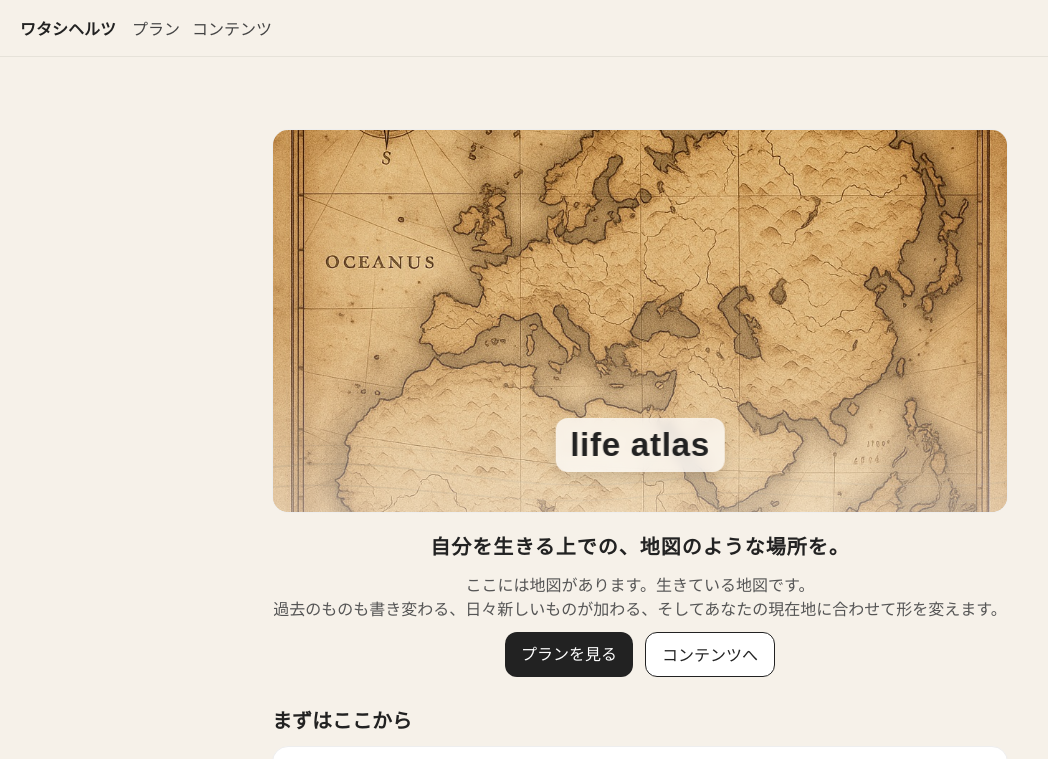
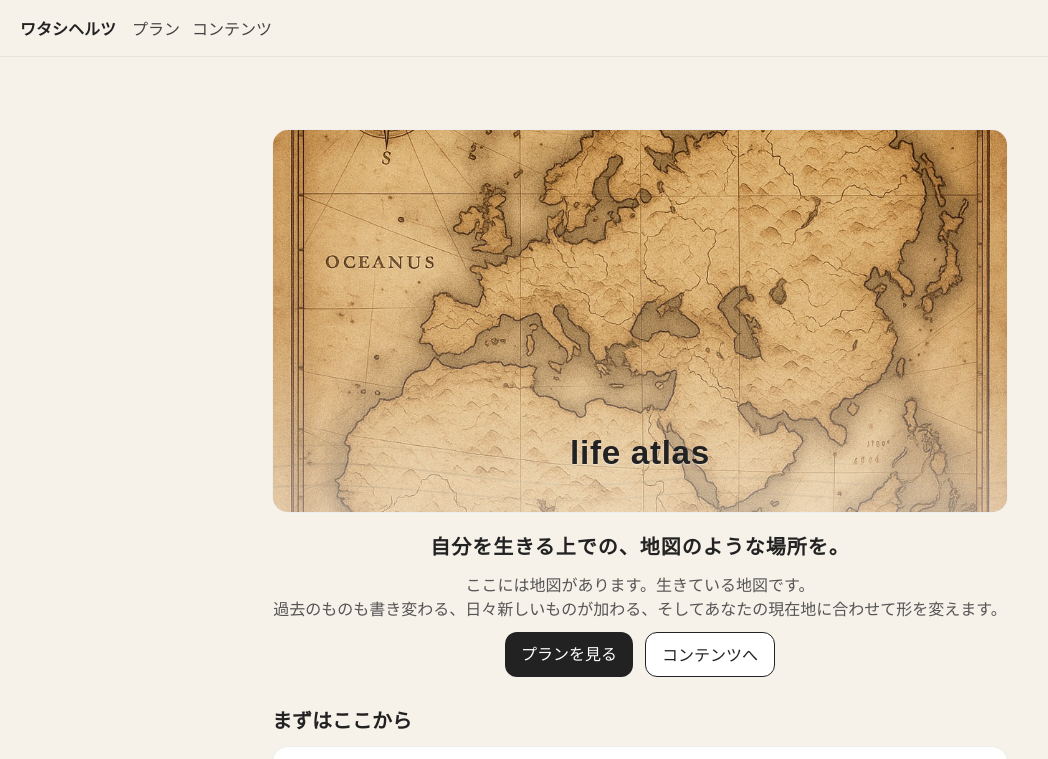
Before and after one commit to hiracoh/watashihertz, a Next.js app: page / in a window 1280 px wide. Shown: the top 759 px of the page, without its empty margins (0-1048 px from the left). Built offline with nearby package versions, Linux system fonts and the light colour scheme; a web font is replaced by a local one.

Commit message:
Update page.js

```diff
--- a/app/page.js
+++ b/app/page.js
@@ -90,13 +90,13 @@ export default function Home() {
 
   return (
     <main style={{ maxWidth: 768, margin: "0 auto", padding: "40px 16px" }}>
-      {/* --- ヒーロー：下に行くほど白くなるグラデ＋最下部にタイトル＋等高線SVG --- */}
+     {/* --- ヒーロー：下に行くほど白くなる＋等高線＋文字だけタイトル --- */}
 <section style={{ position: "relative", marginBottom: "1.75rem" }}>
   <div
     style={{
       position: "relative",
       width: "100%",
-            height: "clamp(360px, 48vh, 600px)", // モバイル〜PCでほどよく可変
+      height: "clamp(360px, 48vh, 600px)",
       borderRadius: 16,
       overflow: "hidden",
       border: "1px solid #eee",
@@ -108,25 +108,26 @@ export default function Home() {
       alt="ワタシヘルツ"
       fill
       priority
-            sizes="(max-width: 768px) 100vw, 60vw"
+      sizes="(max-width: 768px) 100vw, 768px"
       style={{
         objectFit: "cover",
-              objectPosition: "50% 45%", // 必要に応じて中心を調整
+        objectPosition: "50% 45%",
       }}
     />
 
-          {/* 柔らかグラデ：上は透明→下は白に近づく */}
+    {/* 柔らかグラデ（上:透明 → 下:白寄り）※最背面より一段上 */}
     <div
       style={{
         position: "absolute",
         inset: 0,
         background:
-                "linear-gradient(to bottom, rgba(255,255,255,0.0) 0%, rgba(255,255,255,0.12) 55%, rgba(255,255,255,0.28) 75%, rgba(255,255,255,0.45) 100%)",
+          "linear-gradient(to bottom, rgba(255,255,255,0.00) 0%, rgba(255,255,255,0.12) 55%, rgba(255,255,255,0.28) 75%, rgba(255,255,255,0.45) 100%)",
         pointerEvents: "none",
+        zIndex: 1,
       }}
     />
 
-          {/* 等高線SVG：下部にうっすら（地図モチーフ） */}
+    {/* 等高線SVG（グラデの上に来るよう zIndex:2） */}
     <svg
       aria-hidden="true"
       width="100%"
@@ -138,15 +139,15 @@ export default function Home() {
         left: 0,
         right: 0,
         bottom: 0,
-              opacity: 0.18, // 0.12〜0.22で調整
+        opacity: 0.2,              // 0.12〜0.25で調整
         pointerEvents: "none",
+        zIndex: 2,                 // ← これで見えるようになる
       }}
     >
       <defs>
         <linearGradient id="contourStroke" x1="0" x2="0" y1="0" y2="1">
-                {/* アイボリー系のやわらかい線 */}
           <stop offset="0%" stopColor="#8f8573" />
-                <stop offset="100%" stopColor="#c7bfae" />
+          <stop offset="100%" stopColor="#bfb6a3" />
         </linearGradient>
       </defs>
       <path d="M0,95 C220,80 380,125 600,110 C820,95 980,125 1200,110" fill="none" stroke="url(#contourStroke)" strokeWidth="2" />
@@ -154,34 +155,25 @@ export default function Home() {
       <path d="M0,75 C260,65 420,105 600,90 C780,75 960,105 1200,90" fill="none" stroke="url(#contourStroke)" strokeWidth="1" />
     </svg>
 
-          {/* タイトル（最下部に重ねる。読みやすい半透明ピル） */}
-          <div
+    {/* タイトル（文字のみ／テキストシャドウで読みやすさ確保） */}
+    <h1
       style={{
         position: "absolute",
         left: "50%",
         bottom: "clamp(14px, 5vh, 40px)",
         transform: "translateX(-50%)",
-              textAlign: "center",
-              padding: "0.5rem 0.9rem",
-              background: "rgba(255,255,255,0.75)",
-              backdropFilter: "blur(4px)",
-              WebkitBackdropFilter: "blur(4px)",
-              borderRadius: 12,
-              boxShadow: "0 6px 14px rgba(0,0,0,0.12)",
-            }}
-          >
-            <h1
-              style={{
         margin: 0,
         fontSize: "clamp(1.6rem, 2.6vw, 2.3rem)",
         fontWeight: 700,
         letterSpacing: "0.02em",
         color: "#222",
+        zIndex: 3, // 等高線のさらに上
+        // 薄い縁取り効果：PCでも浮きすぎない程度
+        textShadow: "0 1px 2px rgba(255,255,255,0.6)",
       }}
     >
       life atlas
     </h1>
-          </div>
   </div>
 
   {/* 画像の下：サブタイトル／本文／ボタン（中央寄せ） */}
@@ -210,10 +202,16 @@ export default function Home() {
     </p>
 
     <div style={{ display: "flex", gap: "0.75rem", flexWrap: "wrap", justifyContent: "center", marginTop: "0.75rem" }}>
-            <a href="/plans" style={btnPrimary}>
+      <a href="/plans" style={{
+        display:"inline-block", padding:"0.6rem 1rem", borderRadius:12,
+        background:"#222", color:"#fff", textDecoration:"none"
+      }}>
         プランを見る
       </a>
-            <a href="/content" style={btnGhost}>
+      <a href="/content" style={{
+        display:"inline-block", padding:"0.6rem 1rem", borderRadius:12,
+        border:"1px solid #222", textDecoration:"none", color:"#222", background:"#fff"
+      }}>
         コンテンツへ
       </a>
     </div>
```
Lines whose indentation alone changed are shown as unchanged.
